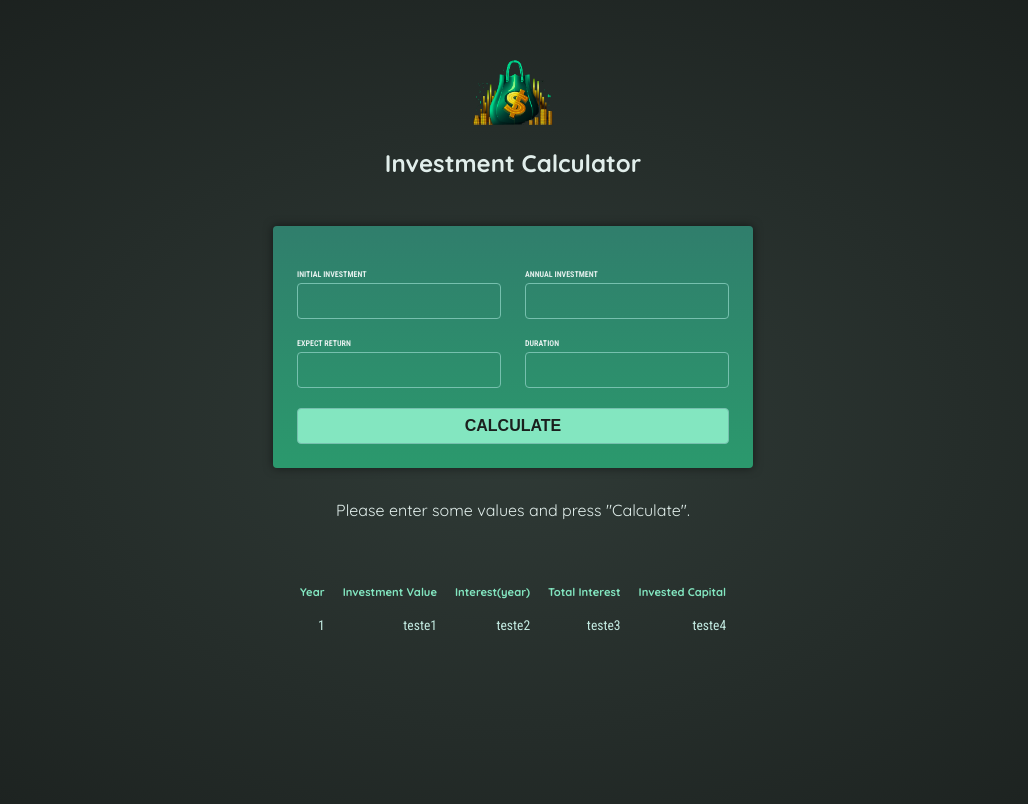
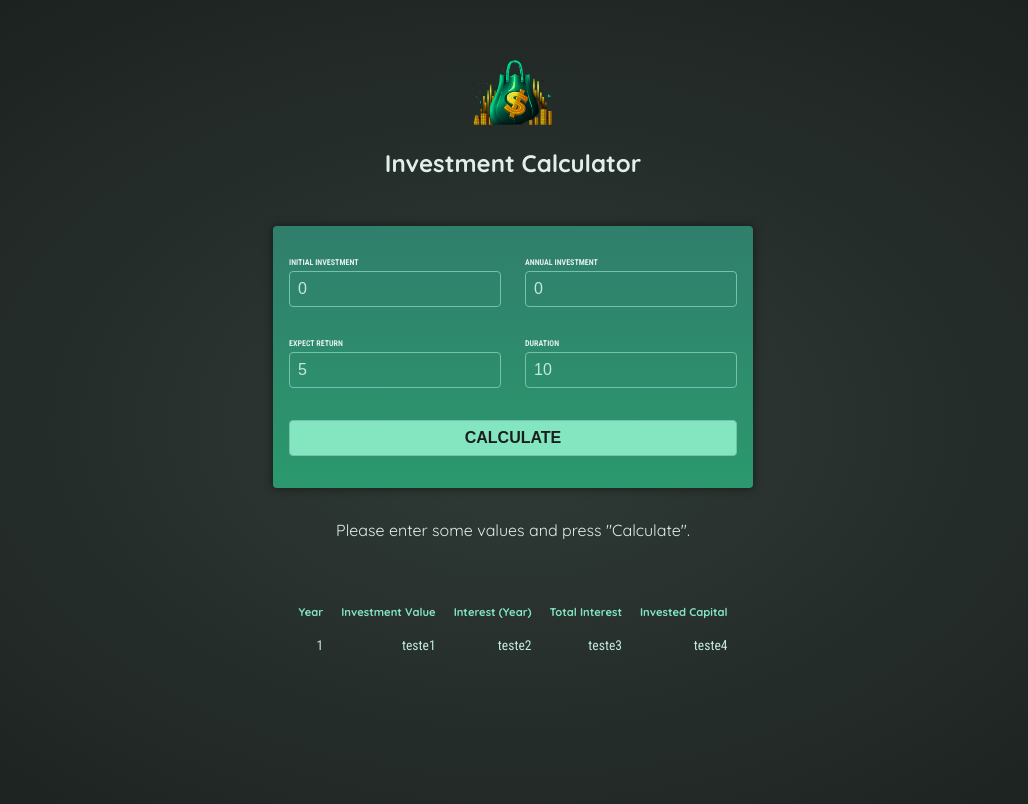
Before and after one commit to JuscelinoMamede01/investments-calculator-angular, an Angular app: page / in a window 1280 px wide. Shown: the top 804 px of the page, without its empty margins (127-1155 px from the left). Built offline with nearby package versions, Linux system fonts and the light colour scheme.

Commit message:
jk: creating two-way-biding at form calculator

```diff
--- a/src/app/app.component.html
+++ b/src/app/app.component.html
@@ -1,4 +1,3 @@
-<app-header></app-header>
-<app-user-input></app-user-input>
-
+<app-header />
+<app-user-input />
 <app-investment-results />
--- a/src/app/app.component.ts
+++ b/src/app/app.component.ts
@@ -1,4 +1,5 @@
 import { Component } from '@angular/core';
+
 import { HeaderComponent } from './header/header.component';
 import { UserInputComponent } from './user-input/user-input.component';
 import { InvestmentResultsComponent } from './investment-results/investment-results.component';
--- a/src/app/investment-results/investment-results.component.html
+++ b/src/app/investment-results/investment-results.component.html
@@ -4,7 +4,7 @@
     <tr>
       <th>Year</th>
       <th>Investment Value</th>
-      <th>Interest(year)</th>
+      <th>Interest (Year)</th>
       <th>Total Interest</th>
       <th>Invested Capital</th>
     </tr>
--- a/src/app/user-input/user-input.component.css
+++ b/src/app/user-input/user-input.component.css
@@ -1,5 +1,5 @@
 form {
-  padding: 1.5rem;
+  padding: 1rem;
   max-width: 30rem;
   margin: 2rem auto;
   border-radius: 4px;
@@ -11,7 +11,6 @@ form {
   display: flex;
   justify-content: space-evenly;
   gap: 1.5rem;
-  margin: 20px 0;
 }
 
 label {
@@ -21,7 +20,6 @@ label {
   font-size: 0.5rem;
   font-weight: bold;
   text-transform: uppercase;
-
 }
 
 input {
--- a/src/app/user-input/user-input.component.html
+++ b/src/app/user-input/user-input.component.html
@@ -1,11 +1,45 @@
-<form action="">
+<form (ngSubmit)="onSubmit()">
   <div class="input-group">
-    <div><label>Initial investment</label><input type="text" /></div>
-    <div><label>Annual investment</label><input type="text" /></div>
+    <p>
+      <label for="initial-investment">Initial investment</label
+      ><input
+        type="number"
+        id="initial-investment"
+        name="initial-investment"
+        [(ngModel)]="enteredInitialInvestment"
+      />
+    </p>
+    <p>
+      <label for="annual-investment">Annual investment</label
+      ><input
+        type="number"
+        id="annual-investment"
+        name="annual-investment"
+        [(ngModel)]="enteredAnnualInvestment"
+      />
+    </p>
   </div>
   <div class="input-group">
-    <div><label>Expect Return</label><input type="text" /></div>
-    <div><label>Duration</label><input type="number" /></div>
+    <p>
+      <label for="expect-return">Expect Return</label
+      ><input
+        type="number"
+        id="expect-return"
+        name="expect-return"
+        [(ngModel)]="enteredExpectReturn"
+      />
+    </p>
+    <p>
+      <label for="duration">Duration</label
+      ><input
+        type="number"
+        id="duration"
+        name="duration"
+        [(ngModel)]="enteredDuration"
+      />
+    </p>
   </div>
-  <button type="submit">Calculate</button>
+  <p>
+    <button type="submit">Calculate</button>
+  </p>
 </form>
--- a/src/app/user-input/user-input.component.ts
+++ b/src/app/user-input/user-input.component.ts
@@ -1,12 +1,25 @@
 import { Component } from '@angular/core';
+
+import { FormsModule } from '@angular/forms';
 
 @Component({
   selector: 'app-user-input',
   standalone: true,
-  imports: [],
+  imports: [FormsModule],
   templateUrl: './user-input.component.html',
-  styleUrl: './user-input.component.css'
+  styleUrl: './user-input.component.css',
 })
 export class UserInputComponent {
+  enteredInitialInvestment = '0';
+  enteredAnnualInvestment = '0';
+  enteredExpectReturn = '5';
+  enteredDuration = '10';
 
+  onSubmit() {
+    console.log('submitted');
+    console.log(this.enteredInitialInvestment);
+    console.log(this.enteredAnnualInvestment);
+    console.log(this.enteredExpectReturn);
+    console.log(this.enteredDuration);
+  }
 }
```
